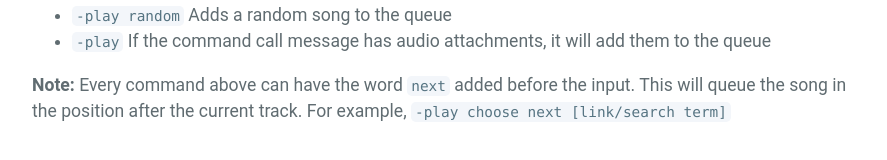
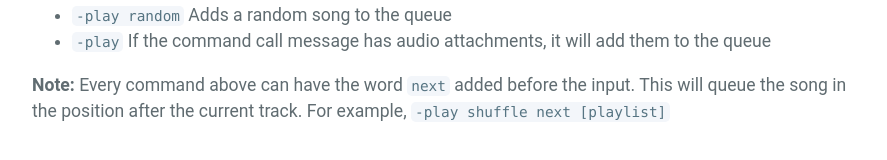
Before and after one commit to mymindishazel/marv-docs, a Jekyll site: the page built from commands.md, in a window 1280 px wide and 900 px high, scrolled down 3832 px. Shown: the part 156-316 px from the top of the window, without its empty margins (192-1079 px from the left). Built offline with Jekyll 4.4.1, drawn with Linux system fonts in a browser that asks for light colours; our own code applies the rules of GitHub Pages for plain Markdown files.

Commit message:
Update commands.md

```diff
--- a/commands.md
+++ b/commands.md
@@ -14,7 +14,7 @@ a
 * `-play random` Adds a random song to the queue
 * `-play` If the command call message has audio attachments, it will add them to the queue
 
-**Note:** Every command above can have the word `next` added before the input. This will queue the song in the position after the current track. For example, `-play choose next [link/search term]`
+**Note:** Every command above can have the word `next` added before the input. This will queue the song in the position after the current track. For example, `-play shuffle next [playlist]`
 
 ### Viewing info about the queue
 
```
